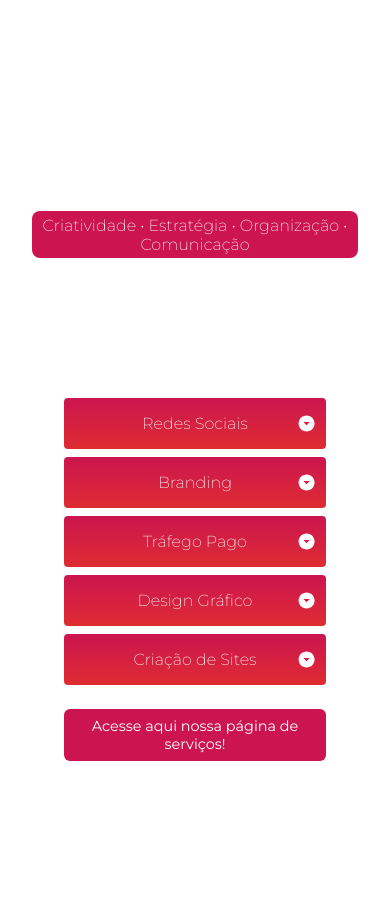
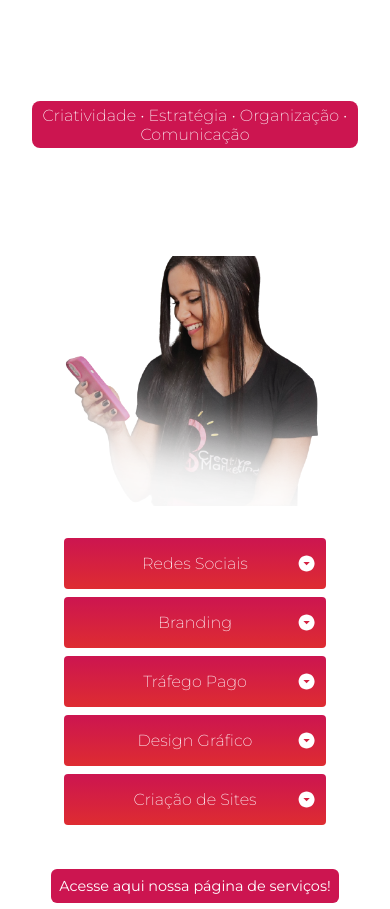
Before and after one commit to zaqueu-1/sm-creative-marketing, a Next.js app: page /Services in a window 390 px wide. Built offline with nearby package versions, Linux system fonts and the light colour scheme.

Commit message:
new banner

```diff
--- a/pages/Services.jsx
+++ b/pages/Services.jsx
@@ -1,6 +1,7 @@
 import React from 'react'
 import Dropdown from './components/Dropdown/Dropdown'
 import Link from 'next/link'
+import Image from 'next/image'
 
 function Services() {
   return (
@@ -9,14 +10,15 @@ function Services() {
         <h2 data-aos={"fade-up"} data-aos-duration={"1200"} className='services-title'>ACENDA TODO POTENCIAL DE SUA MARCA!</h2>
         <p data-aos={"fade-left"} data-aos-duration={"1500"} id='services-pillars'>Criatividade • Estratégia • Organização • Comunicação</p>
         <p data-aos={"fade-right"} data-aos-duration={"1200"} className='services-text'>Esses são os pilares que moldam esta agência e é através deles que iremos transformar sua marca em um verdadeiro sucesso!</p>
+        <div className="servicesBg"></div>
         <div data-aos={"fade-up"} data-aos-duration={"1500"} className="cards">
           <Dropdown title={'Redes Sociais'} subtitle={'Estratégias criativas para elevar seu posicionamento e autoridade nas redes sociais. '} />
           <Dropdown title={'Branding'} subtitle={' Seja reconhecido de forma única! Crie uma marca que leve sua personalidade e valores.'} />
           <Dropdown title={'Tráfego Pago'} subtitle={'Cresça, tenha visibilidade e alcance um público qualificado para o seu negócio.'} />
           <Dropdown title={'Design Gráfico'} subtitle={'Tenha peças únicas e personalizadas para profissionalizar seu negócio e se destacar no digital.'} />
           <Dropdown title={'Criação de Sites'} subtitle={'Tenha profissionalismo, aumente sua credibilidade e venda com um negócio online 24h por dia.'} />
-          <Link href='/servicos' className='services-btn'>Acesse aqui nossa página de serviços!</Link>
         </div>
+        <Link href='/servicos' className='services-btn'>Acesse aqui nossa página de serviços!</Link>
       </div>
     </div>
   )
--- a/styles/clients.css
+++ b/styles/clients.css
@@ -97,7 +97,7 @@
 
 @media only screen and (max-width:500px) {
     .clients-container {
-        margin-top: -15.5rem;
+        margin-top: -11.5rem;
         margin-bottom: 8rem;
 
     }
--- a/styles/services-page.css
+++ b/styles/services-page.css
@@ -175,6 +175,8 @@
 
     .fullbox {
         padding: 0 0;
+        flex-direction: column-reverse;
+        align-items: center;
     }
 
     .servicecard {
@@ -198,9 +200,16 @@
         color: #e29191;
     }
 
-
     .pic {
-        display: none;
+        width: 45%;
+        height: 100%;
+        background-size: contain;
+        background-repeat: no-repeat;
+        background-position: center;
+        border-radius: 8px;
+        max-width: 600px;
+        min-width: 300px;
+        display: block;
     }
 
     .footer-s {
--- a/styles/services.css
+++ b/styles/services.css
@@ -56,16 +56,30 @@
     font-weight: 200;
 }
 
+.servicesBg {
+    width: 100vw;
+    height: 50vw;
+    background-image: url('/images/ccc2.png');
+    background-repeat: no-repeat;
+    background-position: 90% 10%;
+    position: absolute;
+    z-index: -1;
+    filter: brightness(0.85) grayscale(0.2);
+
+}
+
 .cards {
+    position: relative;
     display: flex;
     flex-direction: column;
-    align-items: center;
+    align-items: flex-start;
     justify-content: center;
     width: 100%;
     max-width: 1200px;
-    margin: 1rem auto;
-    padding: 0 2rem;
+    margin: 1rem 0;
+    padding: 3.5rem 0;
     gap: .75rem;
+    z-index: 1;
 }
 
 .services-header {
@@ -73,6 +87,7 @@
     flex-direction: column;
     align-items: center;
     justify-content: center;
+    width: 100%;
 }
 
 .services-btn {
@@ -147,4 +162,18 @@
         text-align: center;
         padding: .5rem;
     }
+
+    .servicesBg {
+        width: 100vw;
+        height: 250px;
+        background-image: url('/images/ccc2.png');
+        background-repeat: no-repeat;
+        background-position: 50% 100%;
+        background-size: 70%;
+        position: initial;
+        z-index: -1;
+        filter: brightness(0.85) grayscale(0.2);
+
+    }
+
 }
```
Also changed, not shown: public/images/c1.png, public/images/ccc2.png (added).
